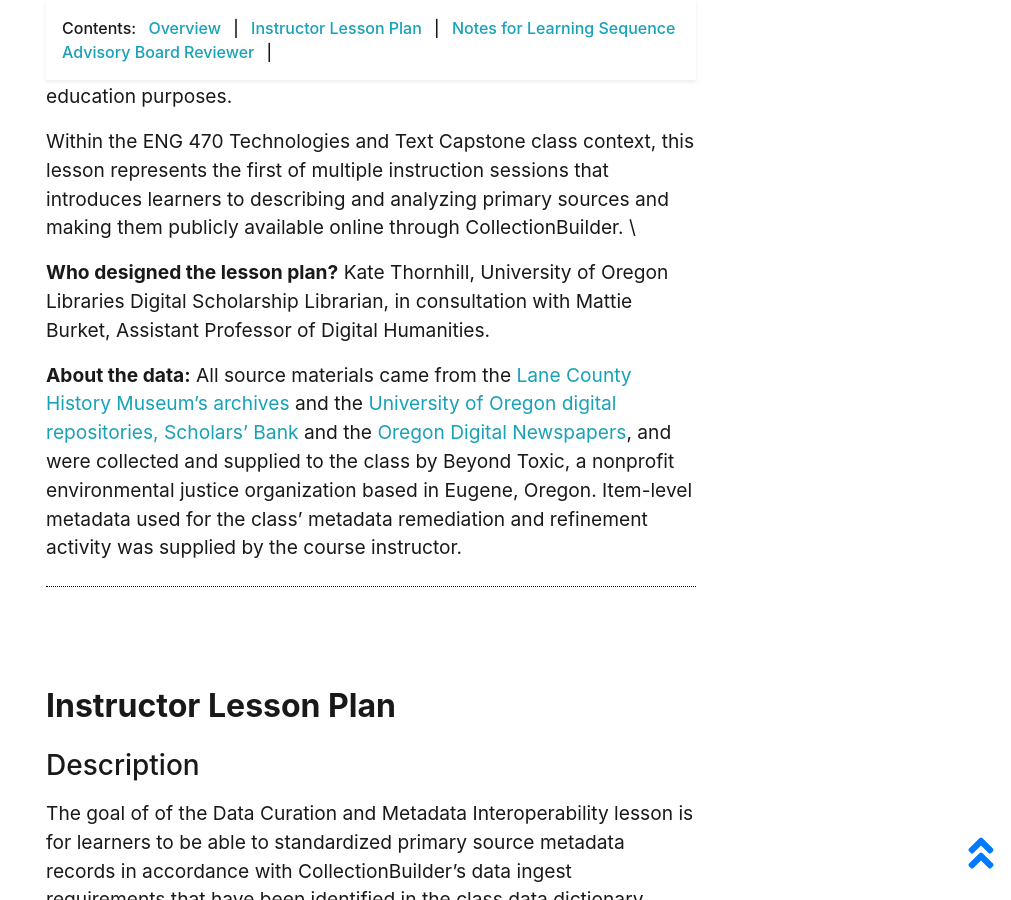
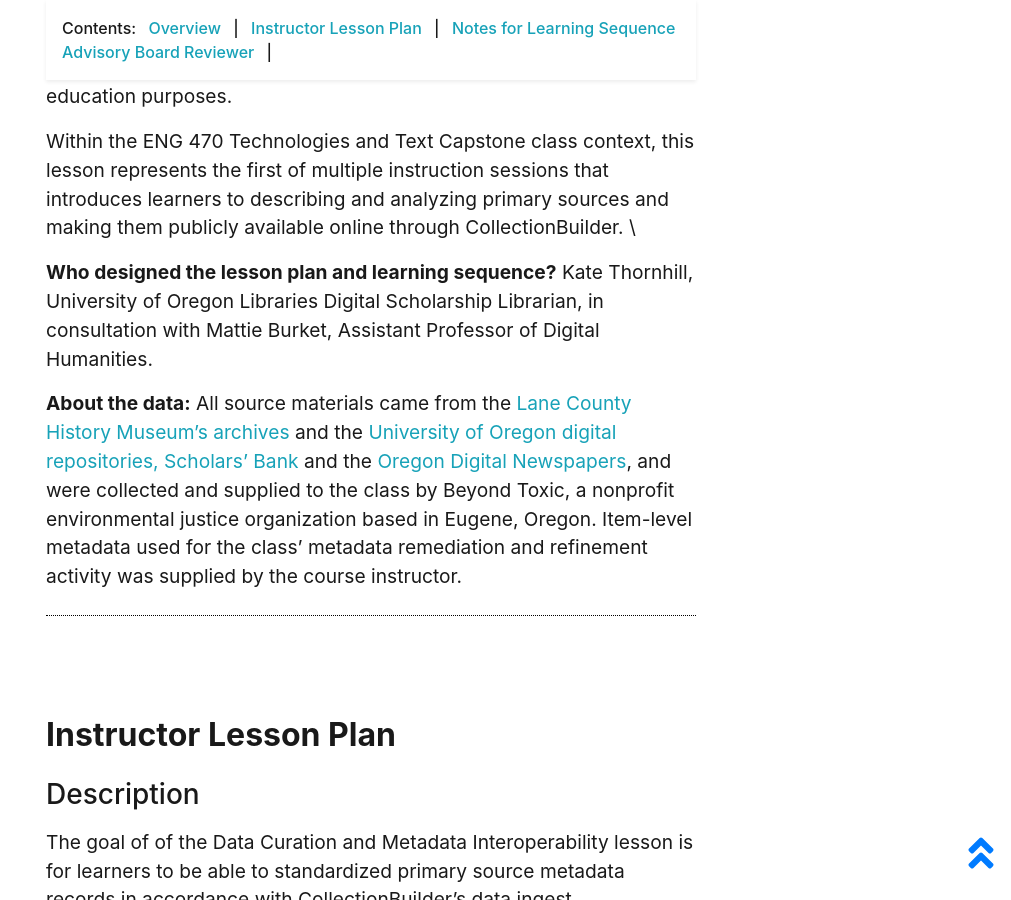
Before and after one commit to learn-static/eng-470, a Jekyll site: the page built from pages/dcmilessonplan.md, in a window 1280 px wide and 900 px high, scrolled down 1037 px. Shown: the whole window, without its empty margins (269-1280 px from the left). Built offline with Jekyll 4.4.1, drawn with Linux system fonts in a browser that asks for light colours.

Commit message:
Update dcmilessonplan.md

```diff
--- a/pages/dcmilessonplan.md
+++ b/pages/dcmilessonplan.md
@@ -19,7 +19,7 @@
 
 Within the ENG 470 Technologies and Text Capstone class context, this lesson represents the first of multiple instruction sessions that introduces learners to describing and analyzing primary sources and making them publicly available online through CollectionBuilder. \
 
-**Who designed the lesson plan?** Kate Thornhill, University of Oregon Libraries Digital Scholarship Librarian, in consultation with Mattie Burket, Assistant Professor of Digital Humanities.
+**Who designed the lesson plan and learning sequence?** Kate Thornhill, University of Oregon Libraries Digital Scholarship Librarian, in consultation with Mattie Burket, Assistant Professor of Digital Humanities.
 
 **About the data:** All source materials came from the [Lane County History Museum's archives](https://www.lchm.org/) and the [University of Oregon digital repositories, Scholars' Bank](https://scholarsbank.uoregon.edu/) and the [Oregon Digital Newspapers](https://oregonnews.uoregon.edu/), and were collected and supplied to the class by Beyond Toxic, a nonprofit environmental justice organization based in Eugene, Oregon. Item-level metadata used for the class' metadata remediation and refinement activity was supplied by the course instructor.
 
```
